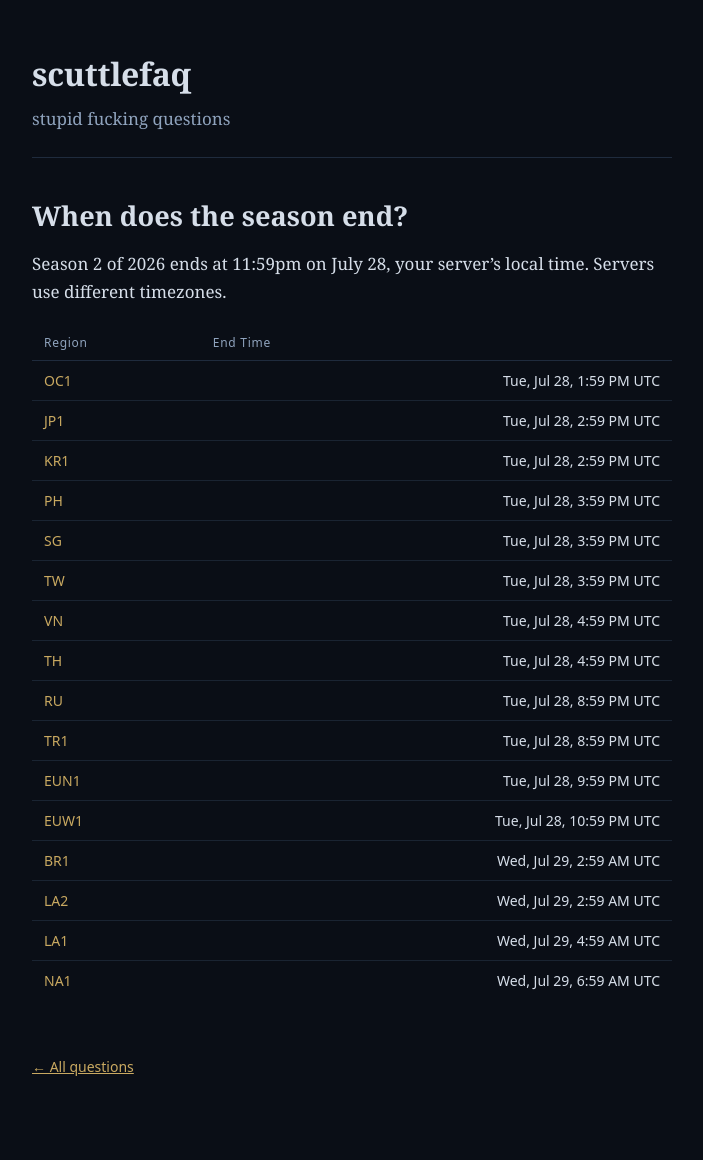
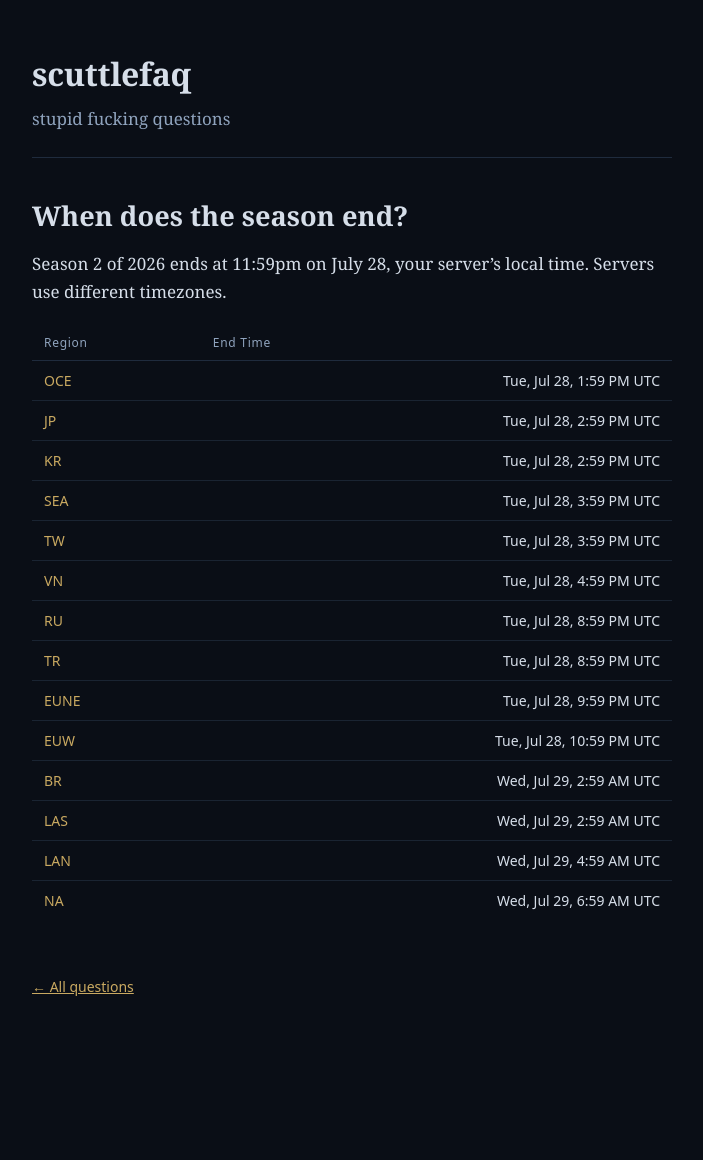
Before and after one commit to scuttlecat/scuttlefaq, a Jekyll site: the page built from _faqs/when-does-the-season-end.md, in a window 1280 px wide. Shown: the whole page, without its empty margins (288-991 px from the left). Built offline with Jekyll 4.4.1, drawn with Linux system fonts in a browser that asks for light colours; after the commit the page ends 1080 px from its top, so only the background shows below that.

Commit message:
fix timezone labels, remove old SEA servers

```diff
--- a/_faqs/when-does-the-season-end.md
+++ b/_faqs/when-does-the-season-end.md
@@ -8,22 +8,20 @@ Season 2 of 2026 ends at 11:59pm on July 28, your server's local time. Servers u
 <table>
   <thead><tr><th>Region</th><th>End Time</th></tr></thead>
   <tbody>
-    <tr><td>OC1</td>  <td class="ts" data-ts="1785247140"></td></tr>
-    <tr><td>JP1</td>  <td class="ts" data-ts="1785250740"></td></tr>
-    <tr><td>KR1</td>  <td class="ts" data-ts="1785250740"></td></tr>
-    <tr><td>PH</td>   <td class="ts" data-ts="1785254340"></td></tr>
-    <tr><td>SG</td>   <td class="ts" data-ts="1785254340"></td></tr>
-    <tr><td>TW</td>   <td class="ts" data-ts="1785254340"></td></tr>
-    <tr><td>VN</td>   <td class="ts" data-ts="1785257940"></td></tr>
-    <tr><td>TH</td>   <td class="ts" data-ts="1785257940"></td></tr>
+    <tr><td>OCE</td>  <td class="ts" data-ts="1785247140"></td></tr>
+    <tr><td>JP</td>  <td class="ts" data-ts="1785250740"></td></tr>
+    <tr><td>KR</td>  <td class="ts" data-ts="1785250740"></td></tr>
+    <tr><td>SEA</td>  <td class="ts" data-ts="1785254340"></td></tr>
+    <tr><td>TW</td>  <td class="ts" data-ts="1785254340"></td></tr>
+    <tr><td>VN</td>  <td class="ts" data-ts="1785257940"></td></tr>
     <tr><td>RU</td>   <td class="ts" data-ts="1785272340"></td></tr>
-    <tr><td>TR1</td>  <td class="ts" data-ts="1785272340"></td></tr>
-    <tr><td>EUN1</td> <td class="ts" data-ts="1785275940"></td></tr>
-    <tr><td>EUW1</td> <td class="ts" data-ts="1785279540"></td></tr>
-    <tr><td>BR1</td>  <td class="ts" data-ts="1785293940"></td></tr>
-    <tr><td>LA2</td>  <td class="ts" data-ts="1785293940"></td></tr>
-    <tr><td>LA1</td>  <td class="ts" data-ts="1785301140"></td></tr>
-    <tr><td>NA1</td>  <td class="ts" data-ts="1785308340"></td></tr>
+    <tr><td>TR</td>  <td class="ts" data-ts="1785272340"></td></tr>
+    <tr><td>EUNE</td> <td class="ts" data-ts="1785275940"></td></tr>
+    <tr><td>EUW</td> <td class="ts" data-ts="1785279540"></td></tr>
+    <tr><td>BR</td>  <td class="ts" data-ts="1785293940"></td></tr>
+    <tr><td>LAS</td>  <td class="ts" data-ts="1785293940"></td></tr>
+    <tr><td>LAN</td>  <td class="ts" data-ts="1785301140"></td></tr>
+    <tr><td>NA</td>  <td class="ts" data-ts="1785308340"></td></tr>
   </tbody>
 </table>
 
```
